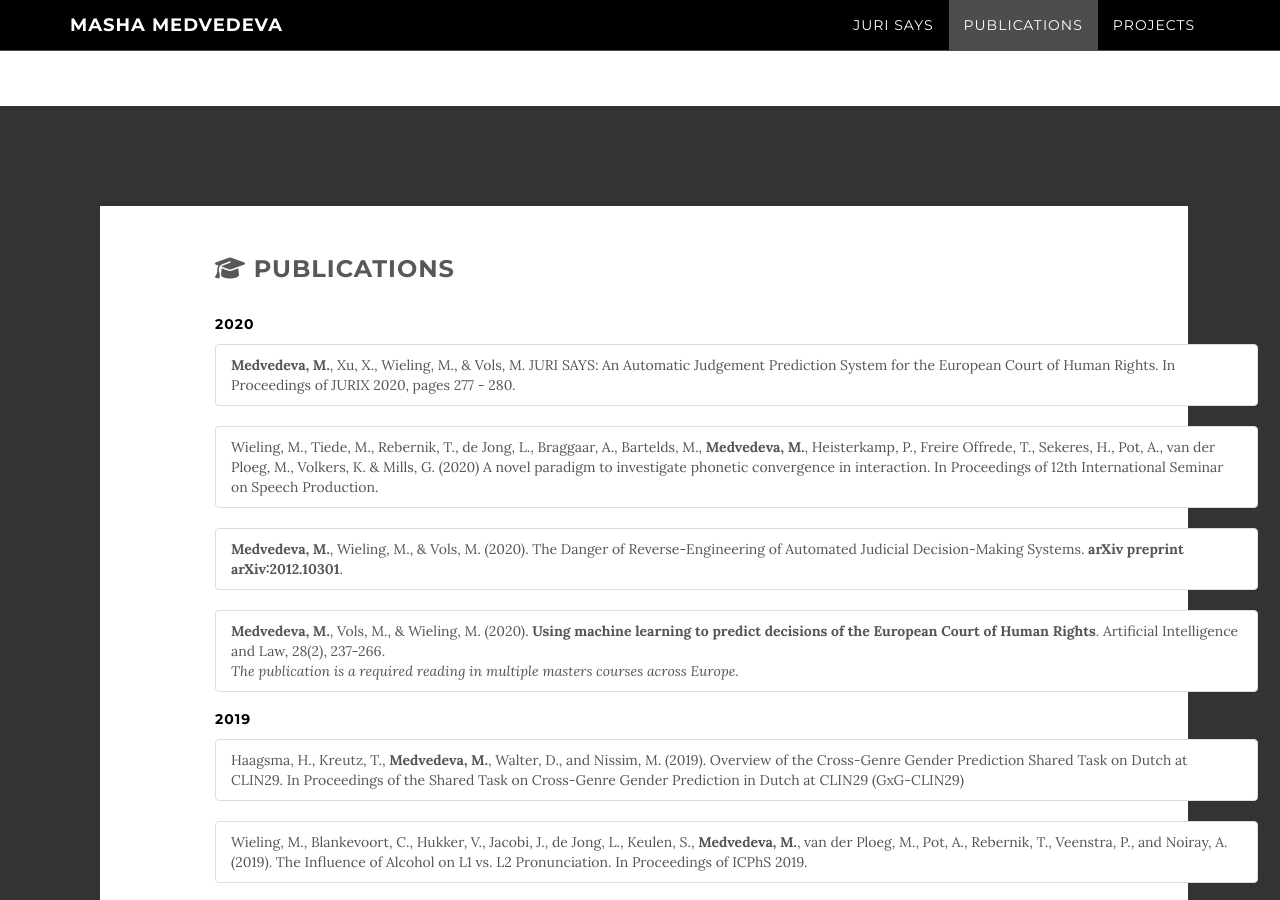
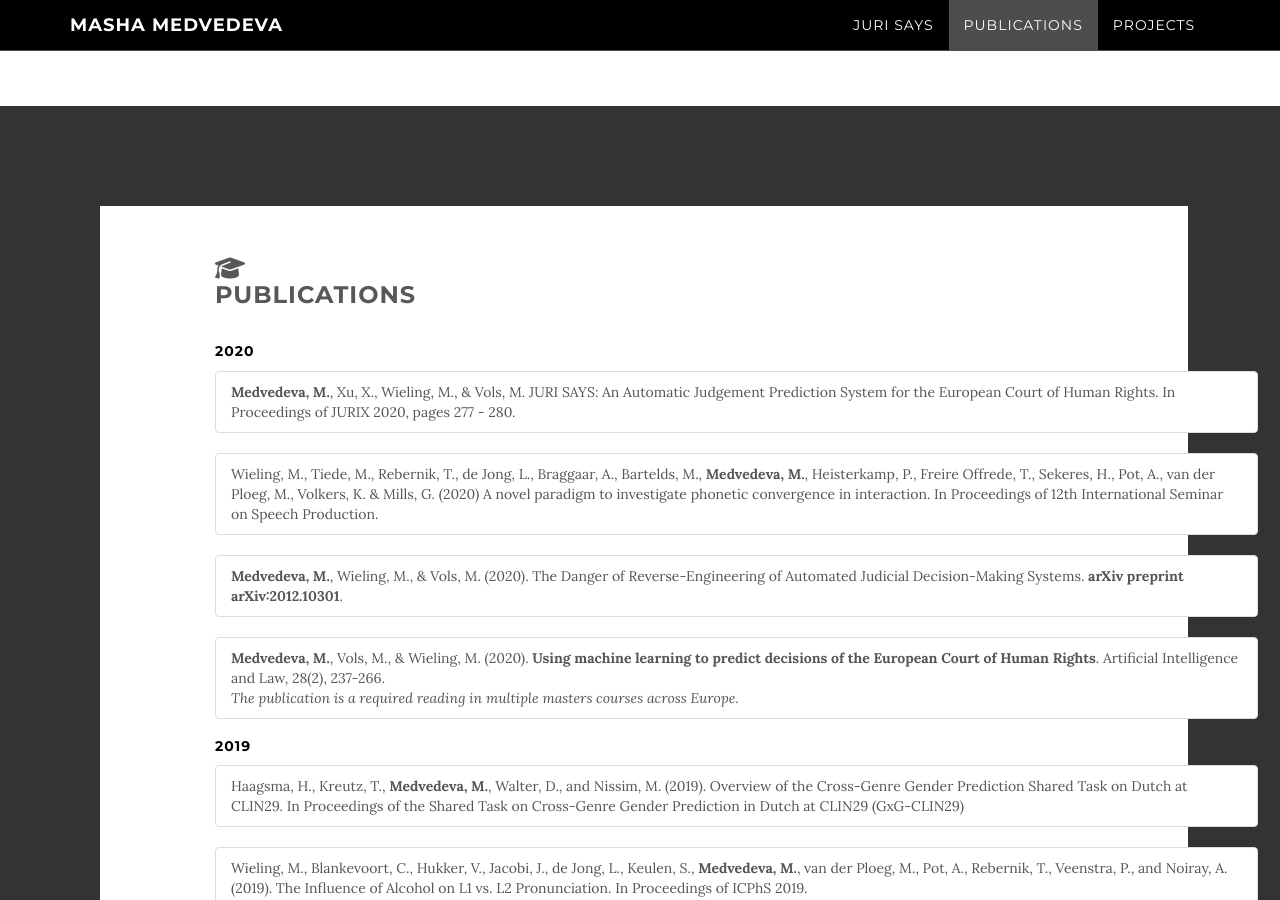
Before and after one commit to masha-medvedeva/masha-medvedeva.github.io, a Jekyll site: the page built from index.html, in a window 1280 px wide and 900 px high, scrolled down 1314 px. Built offline with Jekyll 4.4.1, drawn with Linux system fonts in a browser that asks for light colours; nearby versions of some CDN libraries.

Commit message:
md to lg

```diff
--- a/_includes/about.html
+++ b/_includes/about.html
@@ -3,7 +3,7 @@
         <div class="row">
         <div class="col-lg-3">
         <a href="https://jurisays.com/"><img src='./img/juri.gif' /></a></div>
-            <div class="col-ld col-lg-offset-4">
+            <div class="col-lg col-lg-offset-4">
 
                 <p> <a href="https://jurisays.com/" class="juri"><h2 style="text-align:left">JURI SAYS</h2></a></p>
                 <p style="font-size: 20px">
--- a/_includes/publications.html
+++ b/_includes/publications.html
@@ -5,7 +5,7 @@
 
             <div class="container bg-white">
                 <div class="row">
-                <div class="col-lg-5">
+                <div class="col-lg-1">
                     <h3><a href="https://scholar.google.com/citations?user=Z5ktfYMAAAAJ&hl=en"><i class="fas fa-graduation-cap"></i></i><span class="network-name"> PUBLICATIONS</h3></span></a></div>
                     </div>
                     <div class="row">
```
Also changed, not shown: 2 other files.
